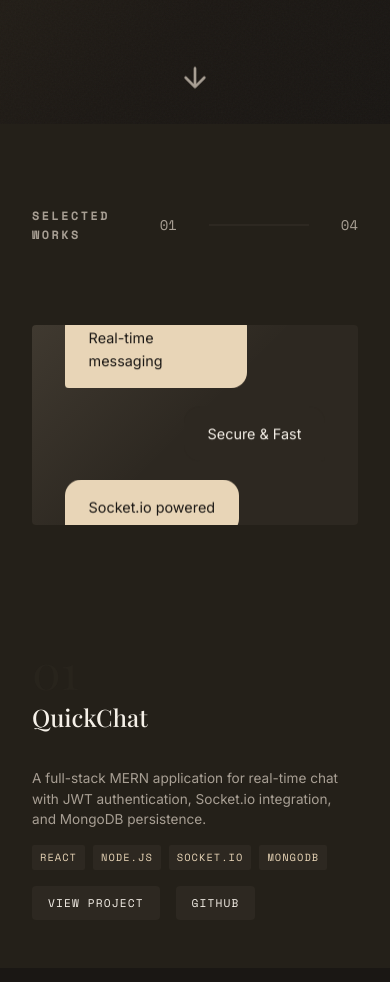
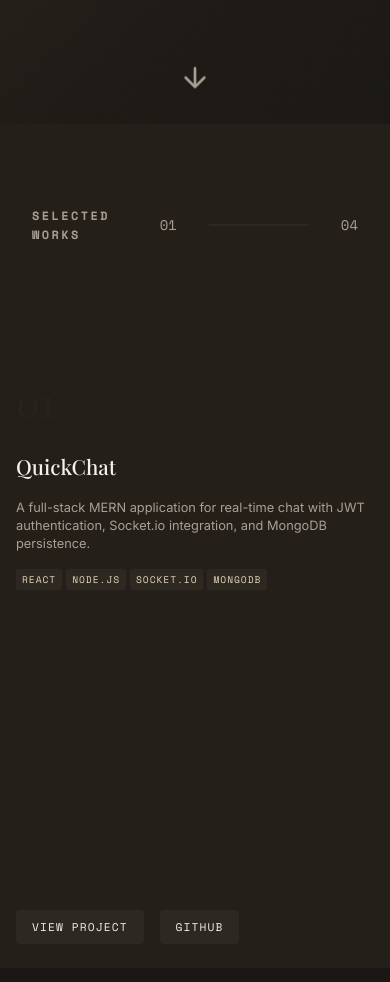
Before and after one commit to ParthKhiriya/Dev-Portfolio, a React (Vite) app: page / in a window 390 px wide. Shown: the part 720-1702 px from the top of the page. Built offline with nearby package versions, Linux system fonts and the light colour scheme; a web font is replaced by a local one.

Commit message:
Fix mobile: ensure 100vw slides for proper progress bar, use CSS Grid for skills stats

```diff
--- a/src/styles/main.css
+++ b/src/styles/main.css
@@ -1254,43 +1254,60 @@
         z-index: 100;
     }
 
+    /* IMPORTANT: Keep slides at 100vw for proper scroll calculation */
     .project-slide {
-        padding: var(--space-md);
-        padding-top: calc(var(--space-md) + 80px);
+        flex: 0 0 100vw;
+        width: 100vw;
+        min-width: 100vw;
+        padding: var(--space-sm);
+        padding-top: calc(var(--space-md) + 70px);
         /* Extra space for header */
+        display: flex;
+        flex-direction: column;
+        gap: var(--space-sm);
         overflow-y: auto;
     }
 
     /* Make project image smaller on mobile */
     .project-image-wrapper {
-        height: 25vh;
-        min-height: 150px;
-        max-height: 200px;
+        height: 22vh;
+        min-height: 120px;
+        max-height: 160px;
+        flex-shrink: 0;
+    }
+
+    .project-info {
+        flex: 1;
+        display: flex;
+        flex-direction: column;
+        gap: var(--space-xs);
     }
 
     .project-number {
-        font-size: 3rem;
+        font-size: 2.5rem;
+        margin-bottom: 0;
+    }
+
+    .project-title {
+        font-size: 1.3rem;
         margin-bottom: var(--space-xs);
     }
 
-    .project-title {
-        font-size: 1.5rem;
-    }
-
     .project-description {
-        font-size: 0.85rem;
-        line-height: 1.5;
-        margin-bottom: var(--space-sm);
+        font-size: 0.8rem;
+        line-height: 1.4;
+        margin-bottom: var(--space-xs);
     }
 
     .project-tech {
-        margin-bottom: var(--space-sm);
-        gap: var(--space-xs);
+        margin-bottom: var(--space-xs);
+        gap: 4px;
+        flex-wrap: wrap;
     }
 
     .project-tech span {
-        font-size: 0.65rem;
-        padding: 4px 8px;
+        font-size: 0.6rem;
+        padding: 3px 6px;
     }
 
     /* Show project links on mobile */
@@ -1298,8 +1315,8 @@
         display: flex;
         flex-direction: row;
         gap: var(--space-sm);
-        margin-top: var(--space-sm);
-        margin-bottom: var(--space-sm);
+        margin-top: auto;
+        margin-bottom: var(--space-xs);
     }
 
     .project-link {
@@ -1314,25 +1331,28 @@
         grid-template-columns: 1fr;
     }
 
-    /* Fix skills stats to be compact horizontal on mobile */
+    /* Fix skills stats - use CSS Grid for proper responsive layout */
     .skills-stats {
-        flex-direction: row;
-        justify-content: space-around;
-        gap: var(--space-sm);
-        padding: var(--space-sm) var(--space-xs);
+        display: grid;
+        grid-template-columns: repeat(3, 1fr);
+        gap: var(--space-xs);
+        padding: var(--space-sm);
+        width: 100%;
+        box-sizing: border-box;
     }
 
     .stat-item {
         padding: var(--space-xs);
-        flex: 1;
+        text-align: center;
     }
 
     .stat-number {
-        font-size: 1.5rem;
+        font-size: clamp(1.2rem, 5vw, 1.8rem);
     }
 
     .stat-label {
-        font-size: 0.55rem;
+        font-size: clamp(0.45rem, 2vw, 0.6rem);
+        letter-spacing: 0.05em;
     }
 
     /* Fix contact section centering */
```
